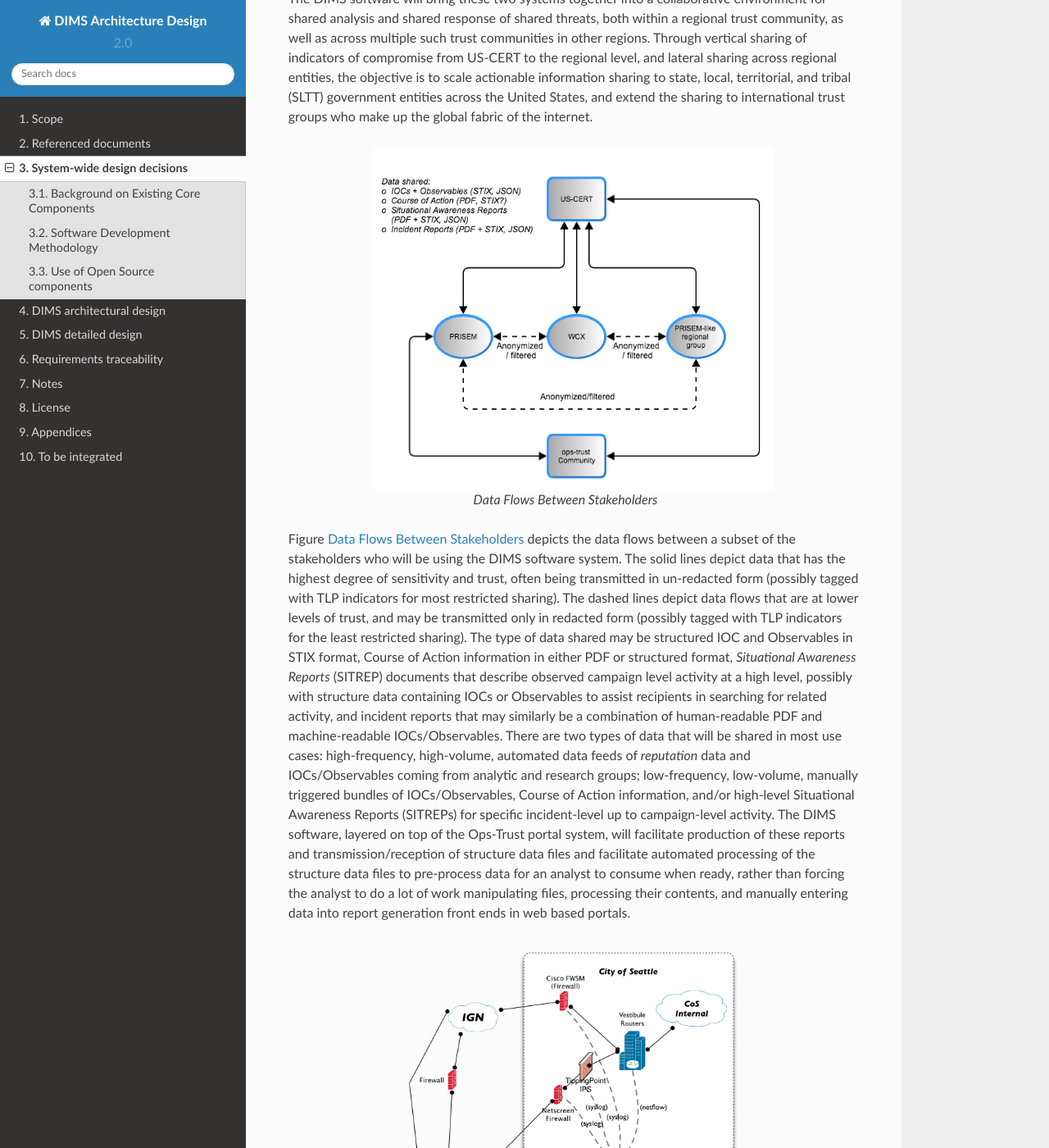
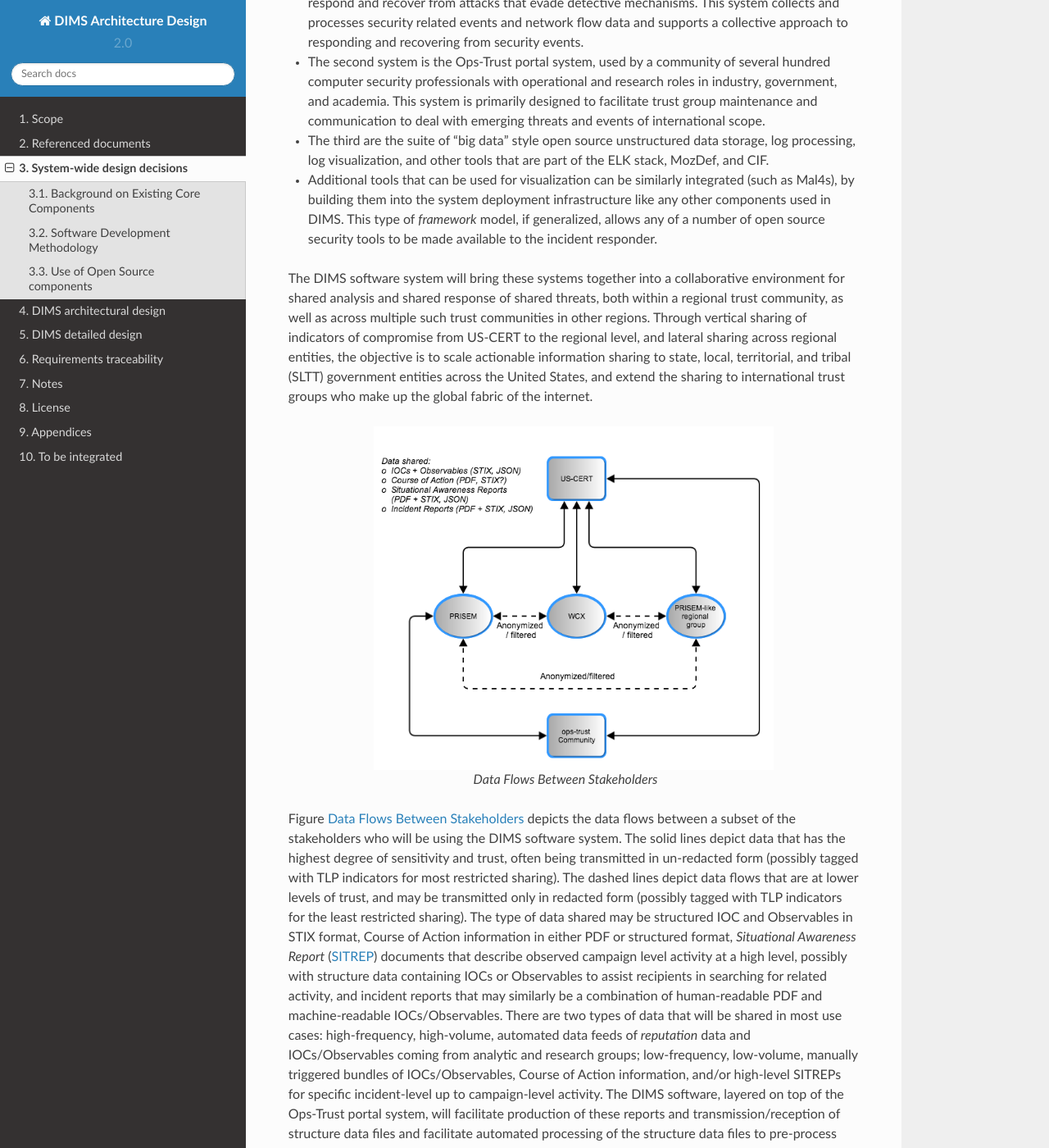
Before and after one commit to uw-dims/dims-ad, a Sphinx documentation site: the page built from docs/source/systemwidedecisions.rst, in a window 1280 px wide and 1400 px high, scrolled down 1752 px. Shown: the whole window at 82% size. Built offline with Sphinx 7.4.7 and the Read the Docs theme 2.0.0, drawn with Linux system fonts in a browser that asks for light colours; some of the changed text lies outside the part shown.

Commit message:
Add more detail and fix figures in systemwidedecisions.rst

```diff
--- a/docs/source/systemwidedecisions.rst
+++ b/docs/source/systemwidedecisions.rst
@@ -5,44 +5,49 @@
 
 .. todo::
 
-   This section shall be divided into paragraphs as needed to present DIMS-wide
-   design decisions, that is, decisions about the DIMS's behavioral design (how
-   it will behave, from a user's point of view, in meeting its requirements,
-   ignoring internal implementation) and other decisions affecting the selection
-   and design of the software units that make up the DIMS. If all such decisions
-   are explicit in the DIMS requirements or are deferred to the design of the
-   DIMS's software units, this section shall so state. Design decisions that
-   respond to requirements designated critical, such as those for safety,
-   security, or privacy, shall be placed in separate subparagraphs. If a design
-   decision depends upon system states or modes, this dependency shall be
-   indicated. Design conventions needed to understand the design shall be
-   presented or referenced. Examples of DIMS-wide design decisions are the
-   following:
+    .. note::
+
+        This section shall be divided into paragraphs as needed to present
+        DIMS-wide design decisions, that is, decisions about the DIMS's
+        behavioral design (how it will behave, from a user's point of view, in
+        meeting its requirements, ignoring internal implementation) and other
+        decisions affecting the selection and design of the software units that
+        make up the DIMS. If all such decisions are explicit in the DIMS
+        requirements or are deferred to the design of the DIMS's software
+        units, this section shall so state. Design decisions that respond to
+        requirements designated critical, such as those for safety, security,
+        or privacy, shall be placed in separate subparagraphs. If a design
+        decision depends upon system states or modes, this dependency shall be
+        indicated. Design conventions needed to understand the design shall be
+        presented or referenced. Examples of DIMS-wide design decisions are the
+        following:
 
 
-      * Design decisions regarding inputs the DIMS will accept and outputs it
-        will produce, including interfaces with other systems, HWCIs, DIMSs,
-        and users (4.3.x of this DID identifies topics to be considered in this
-        description). If part or all of this information is given in Interface
-        Design Descriptions (IDDs), they may be referenced.
+        * Design decisions regarding inputs the DIMS will accept and outputs it
+          will produce, including interfaces with other systems, HWCIs, DIMSs,
+          and users (4.3.x of this DID identifies topics to be considered in this
+          description). If part or all of this information is given in Interface
+          Design Descriptions (IDDs), they may be referenced.
 
-      * Design decisions on DIMS behavior in response to each input or
-        condition, including actions the DIMS will perform, response times and
-        other performance characteristics, description of physical systems
-        modeled, selected equations/algorithms/rules, and handling of unallowed
-        inputs or conditions.
+        * Design decisions on DIMS behavior in response to each input or
+          condition, including actions the DIMS will perform, response times and
+          other performance characteristics, description of physical systems
+          modeled, selected equations/algorithms/rules, and handling of unallowed
+          inputs or conditions.
 
-      * Design decisions on how databases/data files will appear to the user
-        (4.3.x of this DID identifies topics to be considered in this
-        description). If part or all of this information is given in Database
-        Design Descriptions (DBDDs), they may be referenced.
+        * Design decisions on how databases/data files will appear to the user
+          (4.3.x of this DID identifies topics to be considered in this
+          description). If part or all of this information is given in Database
+          Design Descriptions (DBDDs), they may be referenced.
 
-      * Selected approach to meeting safety, security, and privacy
-        requirements.
+        * Selected approach to meeting safety, security, and privacy
+          requirements.
 
-      * Other DIMS-wide design decisions made in response to requirements, such
-        as selected approach to providing required flexibility, availability,
-        and maintainability.
+        * Other DIMS-wide design decisions made in response to requirements, such
+          as selected approach to providing required flexibility, availability,
+          and maintainability.
+
+    ..
 
 ..
 
@@ -51,19 +56,21 @@
 Background on Existing Core Components
 --------------------------------------
 
-Figure :ref:`DimsSystemOverview` depicts a high-level diagram of the
-system architecture for the DIMS system. DIMS provides a user
-interface layer on the front end, as well as a data processing layer
-on the back end, that integrates with two existing systems.
+To understand what the DIMS system is intended to provide, it is important to
+understand its role in the context of distributed and collaborative incident
+response. DIMS leverages the capabilities of several existing systems each
+provide key functions necessary for incident response, but are not presently
+designed to work together. Integrating these capabilities will result in an
+increase in the capacity to respond.
 
-The first is the Security Information Event Management (SIEM) system
-at the core of the PRISEM project, and the technologies associated
-with it to perform behavioral detection of malicious activity from
-network flow data and support forensic analysis of historic data to
-respond and recover from attacks that evade detective mechanisms. This
-system collects and processes security related events and network flow
-data and supports a collective approach to responding and recovering
-from security events.
+.. Building DIMS from open source components will keep the cost of
+.. acquisition and operation to a reasonable level that is
+.. sustainable by SLTT government entities who are cash-strapped,
+.. resource-limited, yet critical to providing services to the
+.. general public who are their consituents.
+
+Figure :ref:`DimsSystemOverview` depicts a high-level diagram of the dataflows
+between DIMS and related system.
 
 .. _DimsSystemOverview:
 
@@ -75,26 +82,43 @@
 
 ..
 
+DIMS provides a user interface layer on the front end, as well as a data
+processing layer on the back end, that integrates with several existing
+systems.
 
-The second system is the Ops-Trust portal system, used by a community
-of several hundred computer security professionals with operational
-and research roles in industry, government, and academia. This system
-is primarily designed to facilitate trust group maintenance and
-communication to deal with emerging threats and events of
-international scope.
++ The first is the Security Information Event Management (SIEM) system at the
+  core of the PRISEM project, and the technologies associated with it to
+  perform behavioral detection of malicious activity from network flow data and
+  support forensic analysis of historic data to respond and recover from
+  attacks that evade detective mechanisms. This system collects and processes
+  security related events and network flow data and supports a collective
+  approach to responding and recovering from security events.
 
++ The second system is the Ops-Trust portal system, used by a community of
+  several hundred computer security professionals with operational and research
+  roles in industry, government, and academia. This system is primarily
+  designed to facilitate trust group maintenance and communication to deal with
+  emerging threats and events of international scope.
 
-The DIMS software will bring these two systems together into a
-collaborative environment for shared analysis and shared response of
-shared threats, both within a regional trust community, as well as
-across multiple such trust communities in other regions. Through
-vertical sharing of indicators of compromise from US-CERT to the
-regional level, and lateral sharing across regional entities, the
-objective is to scale actionable information sharing to state, local,
-territorial, and tribal (SLTT) government entities across the United
-States, and extend the sharing to international trust groups who make
-up the global fabric of the internet.
++ The third are the suite of "big data" style open source unstructured data
+  storage, log processing, log visualization, and other tools that are part of
+  the ELK stack, MozDef, and CIF.
 
++ Additional tools that can be used for visualization can be similarly
+  integrated (such as Mal4s), by building them into the system deployment
+  infrastructure like any other components used in DIMS. This type of
+  `framework` model, if generalized, allows any of a number of open source
+  security tools to be made available to the incident responder.
+
+The DIMS software system will bring these systems together into a collaborative
+environment for shared analysis and shared response of shared threats, both
+within a regional trust community, as well as across multiple such trust
+communities in other regions.  Through vertical sharing of indicators of
+compromise from US-CERT to the regional level, and lateral sharing across
+regional entities, the objective is to scale actionable information sharing to
+state, local, territorial, and tribal (SLTT) government entities across the
+United States, and extend the sharing to international trust groups who make up
+the global fabric of the internet.
 
 .. _DataFlowsBetweenStakeholders:
 
@@ -116,7 +140,7 @@
 (possibly tagged with TLP indicators for the least restricted
 sharing). The type of data shared may be structured IOC and
 Observables in STIX format, Course of Action information in either PDF
-or structured format, `Situational Awareness Reports` (SITREP)
+or structured format, `Situational Awareness Report` (:term:`SITREP`)
 documents that describe observed campaign level activity at a high
 level, possibly with structure data containing IOCs or Observables to
 assist recipients in searching for related activity, and incident
@@ -126,7 +150,7 @@
 automated data feeds of `reputation` data and IOCs/Observables coming
 from analytic and research groups; low-frequency, low-volume, manually
 triggered bundles of IOCs/Observables, Course of Action information,
-and/or high-level Situational Awareness Reports (SITREPs) for specific
+and/or high-level SITREPs for specific
 incident-level up to campaign-level activity. The DIMS software,
 layered on top of the Ops-Trust portal system, will facilitate
 production of these reports and transmission/reception of structure
@@ -135,16 +159,6 @@
 than forcing the analyst to do a lot of work manipulating files,
 processing their contents, and manually entering data into report
 generation front ends in web based portals.
-
-.. _PRISEMInitialDeploymentAndFlows:
-
-.. figure:: images/cos-hw-deployment-v3.png
-   :width: 60%
-   :align: center
-
-   PRISEM Initial Deployment and Flows
-
-..
 
 Figure :ref:`PRISEMInitialDeploymentAndFlows` depicts the high-level
 data flow relationships for the Security Information Event Management
@@ -157,14 +171,13 @@
 collected one site, then forwarded to the central SIEM for processing
 at the University of Washington.
 
+.. _PRISEMInitialDeploymentAndFlows:
 
-.. _Netflow-Architecture:
-
-.. figure:: images/Netflow-Architecture.png
+.. figure:: images/cos-hw-deployment-v3.png
    :width: 50%
    :align: center
 
-   Netflow Architecture
+   PRISEM Initial Deployment and Flows
 
 ..
 
@@ -178,13 +191,14 @@
 to SiLK format before storing them. The SiLK tool suite is then used
 to process these historic logs (e.g., performing historic queries).
 
-.. _Botnets-Architecture:
 
-.. figure:: images/Botnets-Architecture.png
-   :width: 70%
+.. _Netflow-Architecture:
+
+.. figure:: images/Netflow-Architecture.png
+   :width: 50%
    :align: center
 
-   Botnets System High-Level Architecture
+   Netflow Architecture
 
 ..
 
@@ -200,14 +214,13 @@
 syslog, which are processed by the Log Matrix Threat Center
 application.)
 
+.. _Botnets-Architecture:
 
-.. _PRISEM-Architecture:
-
-.. figure:: images/prisem-system-architecture-v1.png
-   :width: 60%
+.. figure:: images/Botnets-Architecture.png
+   :width: 70%
    :align: center
 
-   PRISEM Architecture
+   Botnets System High-Level Architecture
 
 ..
 
@@ -256,13 +269,13 @@
 PRISEM users (and possibly also Agora members, currently running in
 the multiple hundreds of individuals) to beta-test DIMS features.
 
-.. _OpsTrustMemberPage:
+.. _OpsTrustArchitectureDiagram:
 
-.. figure:: images/ops-trust-memberpage.png
-   :width: 90%
+.. figure:: images/ops-trust-system-architecture.png
+   :width: 60%
    :align: center
 
-   Ops-Trust Member Information Page
+   Ops-Trust Architecture Diagram
 
 ..
 
@@ -276,6 +289,15 @@
 included on list email routed through the mail server, and granted
 access to the appropriate section of the wiki.
 
+.. _OpsTrustMemberPage:
+
+.. figure:: images/ops-trust-memberpage.png
+   :width: 70%
+   :align: center
+
+   Ops-Trust Member Information Page
+
+..
 
 The DIMS system will take advantage of the foundation of services
 provide by this portal in several ways. It will use it as a means of
```
Also changed, not shown: other parts of docs/source/systemwidedecisions.rst (+3 -3 lines).
